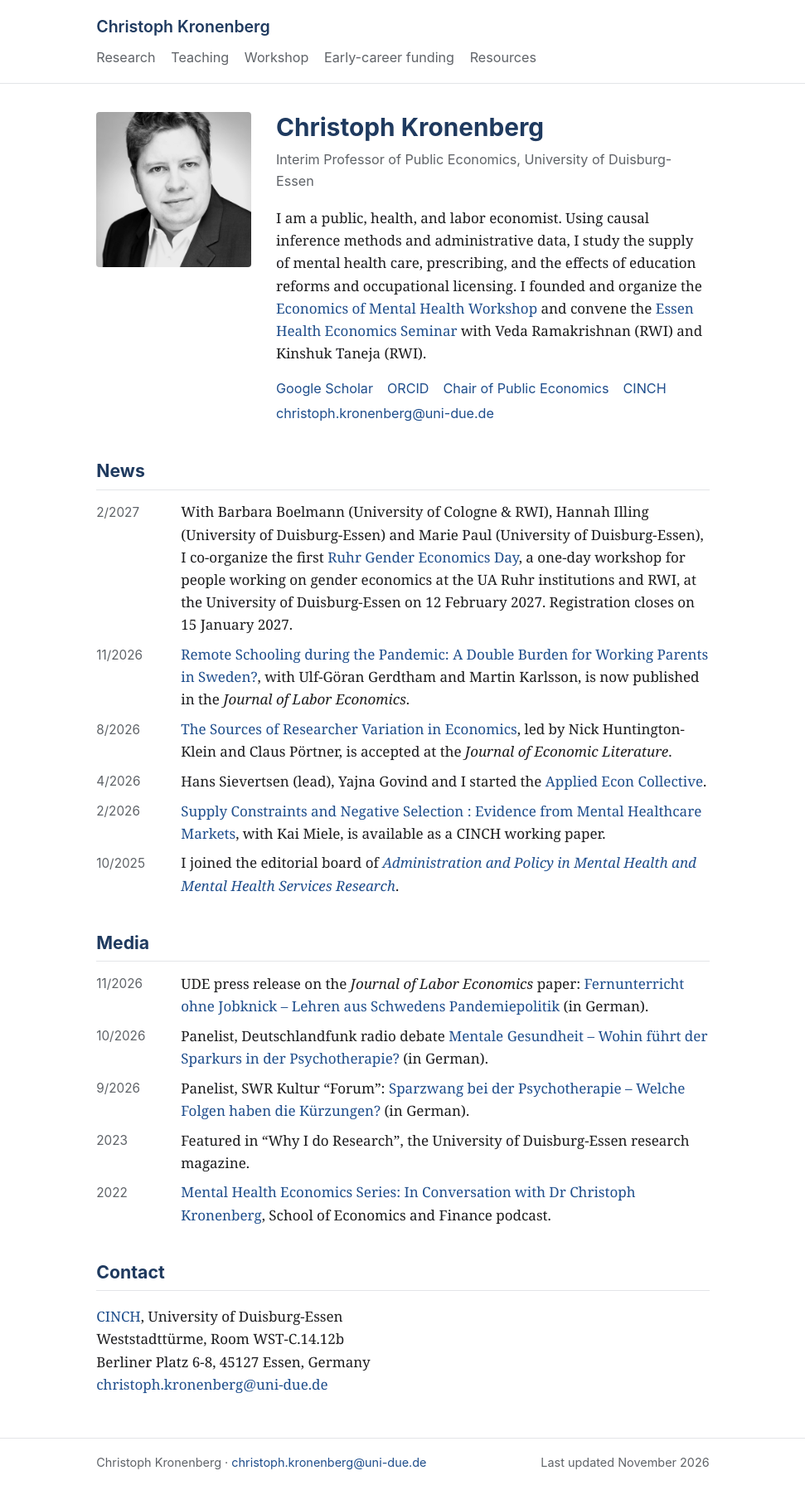
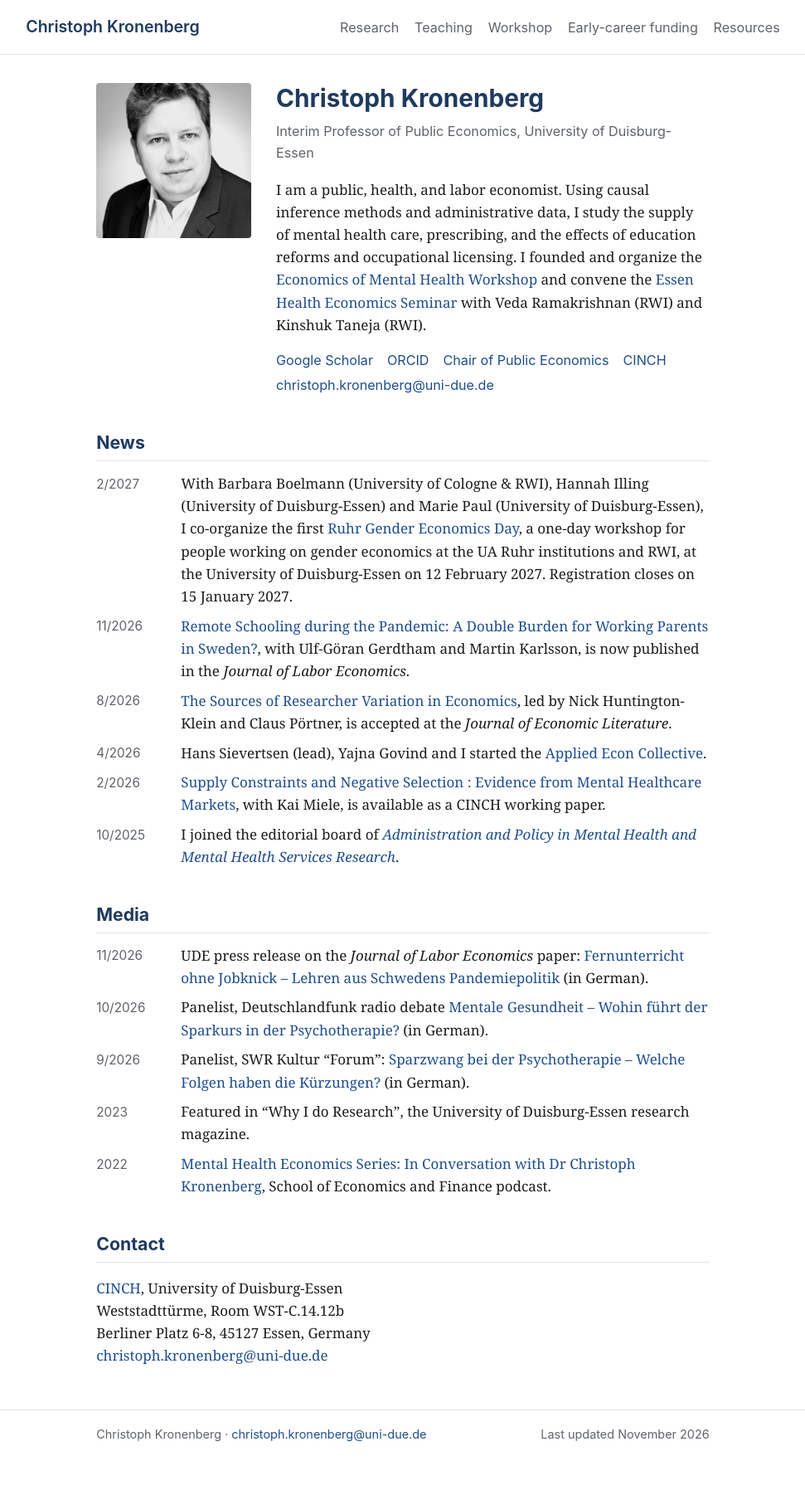
Before and after one commit to christophkronenberg/christophkronenberg.github.io, a Jekyll site: the page built from index.html, in a window 1280 px wide. Shown: the whole page at 83% size, without its empty margins (154-1125 px from the left). Built offline with Jekyll 4.4.1, drawn with Linux system fonts in a browser that asks for light colours; after the commit the page ends 1774 px from its top, so only the background shows below that.

Commit message:
Put name and menu on one row on all pages
Co-Authored-By: Claude Opus 5.5 <noreply@anthropic.com>
Claude-Session: https://claude.ai/code/session_01JHkMGSBjQKgAWtVVHTPwwz

```diff
--- a/assets/css/style.css
+++ b/assets/css/style.css
@@ -37,7 +37,7 @@ h3 { font-size: 1.05rem; margin: 1.5rem 0 0.5rem; }
 
 /* Header */
 .site-header { border-bottom: 1px solid var(--rule); }
-.site-header .wrap { display: flex; flex-wrap: wrap; align-items: baseline; justify-content: space-between; gap: 0.5rem 1.5rem; padding-top: 1rem; padding-bottom: 1rem; }
+.site-header .wrap { max-width: 56rem; display: flex; flex-wrap: wrap; align-items: baseline; justify-content: space-between; gap: 0.5rem 1.5rem; padding-top: 1rem; padding-bottom: 1rem; }
 .site-title { font-size: 1.15rem; font-weight: 600; color: var(--accent); }
 .site-nav { display: flex; flex-wrap: wrap; gap: 0.25rem 1.1rem; font-size: 0.95rem; }
 .site-nav a { color: var(--muted); white-space: nowrap; }
```
